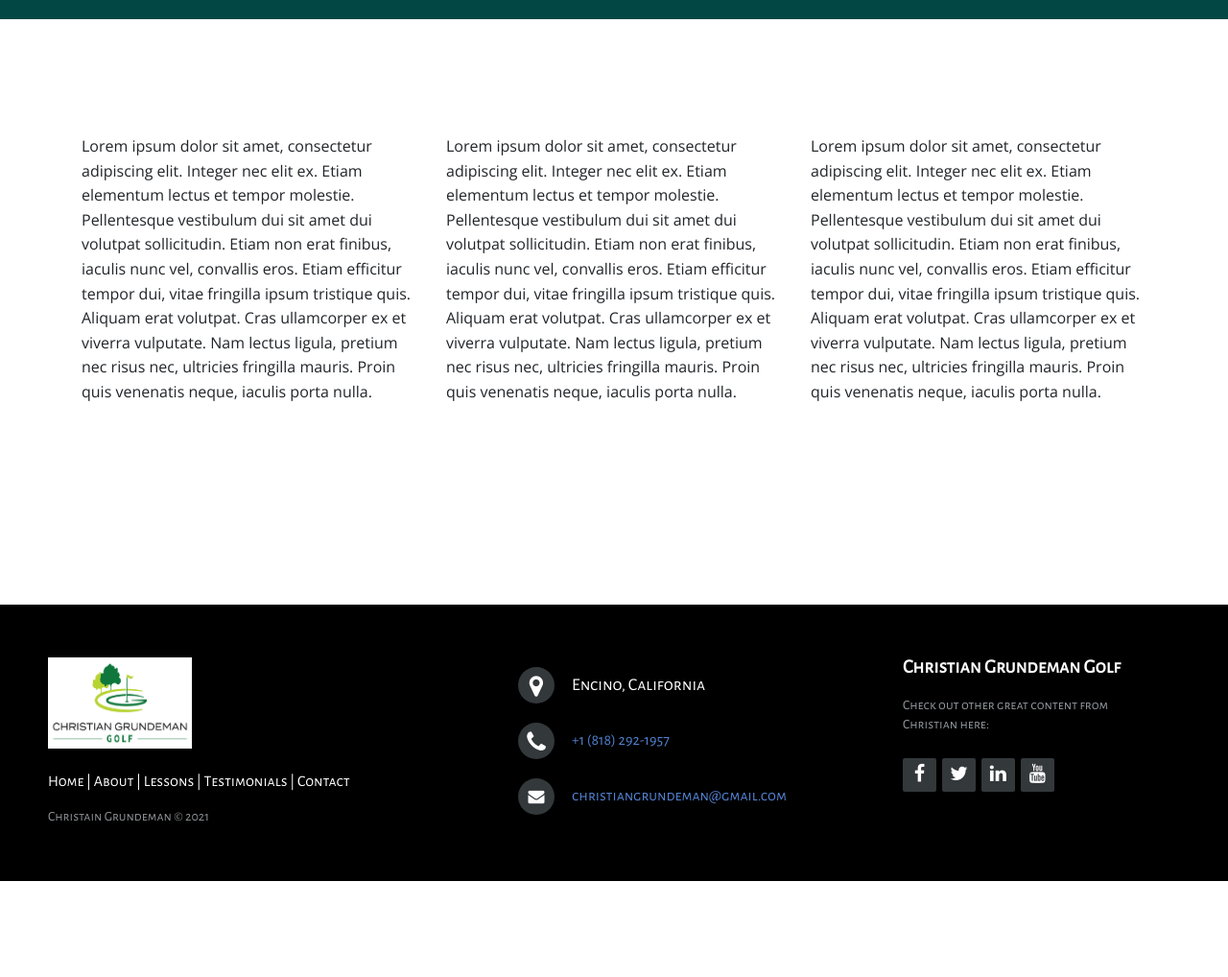
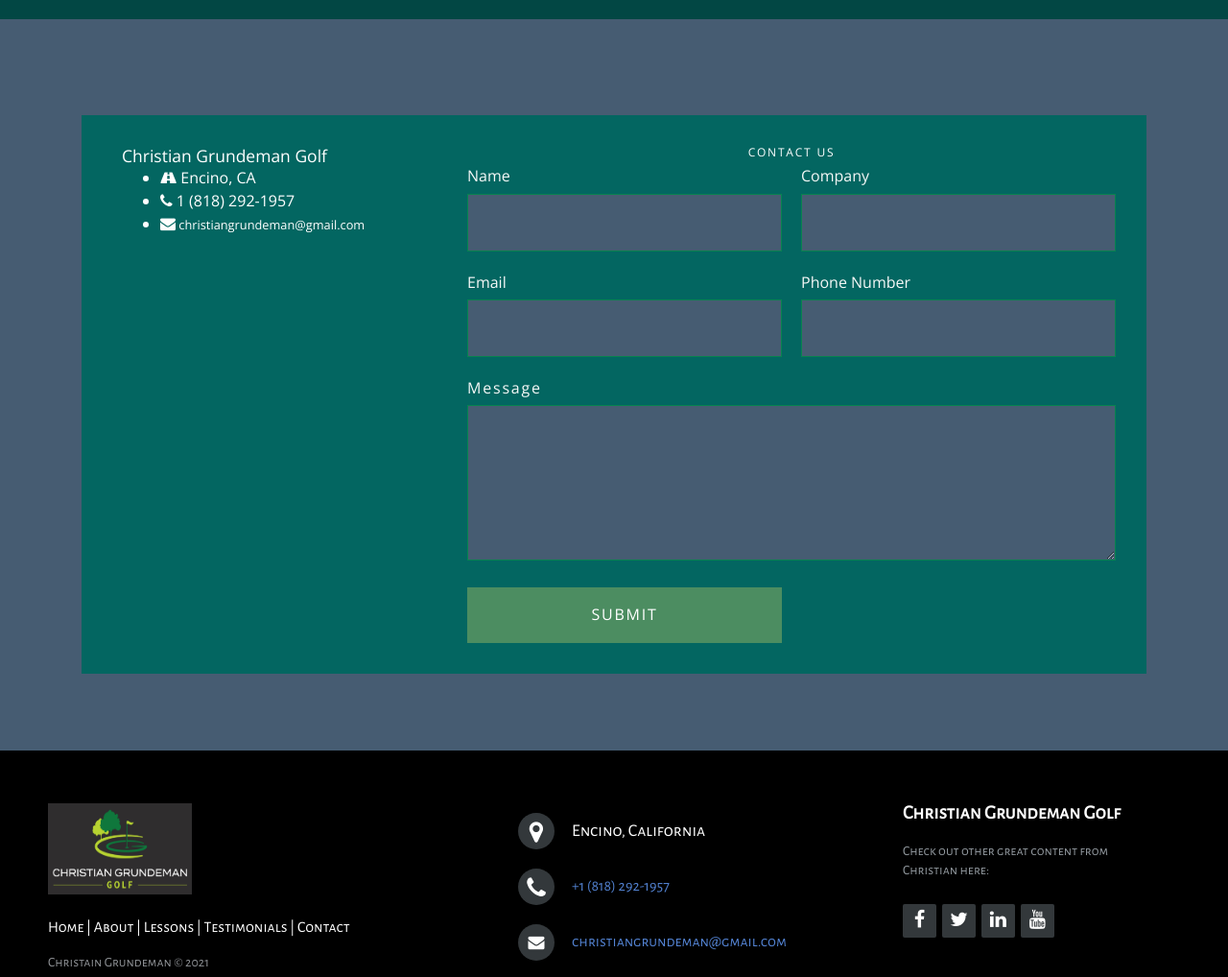
Before and after one commit to Neotek32/grundemangolf, a website: page contact.html in a window 1280 px wide. Shown: the part 380-1398 px from the top of the page at 96% size. Before the commit the page ends 1298 px from the top, so only its background shows below. Drawn offline with nearby package versions, Linux system fonts and the light colour scheme; a web font is replaced by a local one.

Commit message:
Contact Form

```diff
--- a/contact.html
+++ b/contact.html
@@ -10,16 +10,17 @@
     <link rel="stylesheet" href="node_modules/font-awesome/css/font-awesome.min.css" />
     <link rel="stylesheet" href="node_modules/bootstrap-social/bootstrap-social.css" />
     <link rel="stylesheet" href="https://fonts.googleapis.com/css?family=Open+Sans|Source+Sans+Pro|Rock+Salt|Mate+SC|Alegreya+Sans+SC" />
+    <link rel="stylesheet" href="https://cdnjs.cloudflare.com/ajax/libs/animate.css/3.5.2/animate.css" />
     <link rel="stylesheet" href="css/styles.css" />
     <title>Contact</title>
 </head>
 
-<body>
+<body id="contactBody">
 
     <header class="header-area overlay" id="header-area2">
         <nav class="navbar navbar-expand-md navbar-dark">
             <div class="container ml-0">
-                <a href="#" id="navUrl" class="navbar-brand"><img src="images/CG+Golf+primary+logo.gif" height='65' /> christiangrundemangolf.com</a>
+                <a href="#" id="navUrl" class="navbar-brand"><img src="images/CG+Golf+alternate+logo.jpg" height='65' /> christiangrundemangolf.com</a>
             </div>
             <div class="container">
                 <button type="button" class="navbar-toggler collapsed" data-toggle="collapse" data-target="#main-nav">
@@ -63,27 +64,53 @@
         </div>
     </header>
 
-    <main>
-        <section id="content" class="content">
-            <div class="container">
-                <div class="row">
-                    <div class="col-md-4">
-                        <p>Lorem ipsum dolor sit amet, consectetur adipiscing elit. Integer nec elit ex. Etiam elementum lectus et tempor molestie. Pellentesque vestibulum dui sit amet dui volutpat sollicitudin. Etiam non erat finibus, iaculis nunc vel, convallis eros. Etiam efficitur tempor dui, vitae fringilla ipsum tristique quis. Aliquam erat volutpat. Cras ullamcorper ex et viverra vulputate. Nam lectus ligula, pretium nec risus nec, ultricies fringilla mauris. Proin quis venenatis neque, iaculis porta nulla. </p>
-                    </div>
-                    <div class="col-md-4">
-                        <p>Lorem ipsum dolor sit amet, consectetur adipiscing elit. Integer nec elit ex. Etiam elementum lectus et tempor molestie. Pellentesque vestibulum dui sit amet dui volutpat sollicitudin. Etiam non erat finibus, iaculis nunc vel, convallis eros. Etiam efficitur tempor dui, vitae fringilla ipsum tristique quis. Aliquam erat volutpat. Cras ullamcorper ex et viverra vulputate. Nam lectus ligula, pretium nec risus nec, ultricies fringilla mauris. Proin quis venenatis neque, iaculis porta nulla. </p>
-                    </div>
-                    <div class="col-md-4">
-                        <p>Lorem ipsum dolor sit amet, consectetur adipiscing elit. Integer nec elit ex. Etiam elementum lectus et tempor molestie. Pellentesque vestibulum dui sit amet dui volutpat sollicitudin. Etiam non erat finibus, iaculis nunc vel, convallis eros. Etiam efficitur tempor dui, vitae fringilla ipsum tristique quis. Aliquam erat volutpat. Cras ullamcorper ex et viverra vulputate. Nam lectus ligula, pretium nec risus nec, ultricies fringilla mauris. Proin quis venenatis neque, iaculis porta nulla. </p>
-                    </div>
-                </div>
+
+    <div class="container">
+        <div class="wrapper animated bounceInLeft">
+            <div class="company-info">
+                <h3 class="logo">Christian Grundeman Golf</h3>
+                <ul>
+                    <li><i class="fa fa-road"></i> Encino, CA</li>
+                    <li><i class="fa fa-phone"></i> 1 (818) 292-1957 </li>
+                    <li><i class="fa fa-envelope"></i><small> christiangrundeman@gmail.com</small></li>
+                </ul>
             </div>
-        </section>
-    </main>
+            <div class=" contact">
+                <h3 class="form-heading"> CONTACT US</h3>
+                <form>
+                    <p>
+                        <label>Name</label>
+                        <input type="text" name="name">
+                    </p>
+                    <p>
+                        <label>Company</label>
+                        <input type="text" name="name">
+                    </p>
+                    <p>
+                        <label>Email</label>
+                        <input type="email" name="email">
+                    </p>
+                    <p>
+                        <label>Phone Number</label>
+                        <input type="text" name="phone">
+                    </p>
+                    <p class="full">
+                        <label>Message</label>
+                        <textarea name="message" rows="5"></textarea>
+                        <p>
+                            <button class="full">Submit</button>
+                        </p>
+                    </p>
+                </form>
+            </div>
+        </div>
+    </div>
+
+
 
     <footer class="footer-distributed">
         <div class="footer-left">
-            <IMG src="images/CG+Golf+primary+logo.gif" alt="primLogo" width=150 height=95>
+            <img src="images/CG+Golf+alternate+logo.jpg" alt="altLogo" width=150 height=95>
                 <p class="footer-links">
                     <a href="index.html">Home</a> |
                     <a href="about.html">About</a> |
@@ -120,6 +147,7 @@
         </div>
     </footer>
 
+
         <script src="node_modules/jquery/dist/jquery.slim.min.js"></script>
         <script src="js/script.js"></script>
 
--- a/css/styles.css
+++ b/css/styles.css
@@ -474,3 +474,89 @@
         margin-left: 0;
     }
 }
+
+/*Contact Form*/
+#contactBody {
+    background-color: #465c72;
+}
+.wrapper > *{
+    padding: 1em;
+    margin-top: 100px;
+}
+.company-info{
+    background: #036661;
+}
+
+.company-info h3, .company-info ul{
+    color:#fff;
+    text-align: center;
+    margin: 0 1rem;
+}
+
+.contact {
+    background-color: #036661;
+}
+.contact form {
+    display: grid;
+    grid-template-columns: 1fr 1fr;
+    grid-gap: 20px;
+}
+.contact form label {
+    display: block;
+    color: #f6f8f7;
+}
+
+.contact form p {
+    margin: 0;
+}
+
+.contact form .full{
+    grid-column: 1 / 3;
+    color: #fff;
+    letter-spacing: 1.8px;
+}
+.form-heading {
+    text-align:center;
+    font-size:1.2rem;
+    letter-spacing:1.8px;
+    color: #fff;
+}
+
+.contact form button, .contact form input, .contact form textarea{
+    width: 100%;
+    padding: 1em;
+    border: 1px solid #07834f;
+    background-color: #465C72;
+    color: #fff;
+}
+
+.contact form button{
+    background: #4c8d61;
+    border: 0;
+    text-transform: uppercase;
+}
+
+.contact form button:hover, .contact form button:focus{
+
+    background: #c6dcf2;
+    color: #000;
+    outline: 0;
+    transition: background-color 2s ease-out;
+}
+
+
+/* Large Screens */
+@media(min-width:700px){
+
+    .wrapper{
+        display: grid;
+        grid-template-columns: 1fr 2fr;
+    }
+
+    .wrapper > *{
+        padding: 2em;
+    }
+    .company-info h3, .company-info ul, .brand {
+        text-align: left;
+    }
+}
--- a/js/script.js
+++ b/js/script.js
@@ -31,3 +31,5 @@
 
 	adjustNav();
 });
+
+/*Contact Form*/
```
Also changed, not shown: about.html (+2 -2 lines), index.html (+4 -4 lines), lessons.html (+2 -2 lines), testimonials.html (+2 -2 lines), 1 other file.
